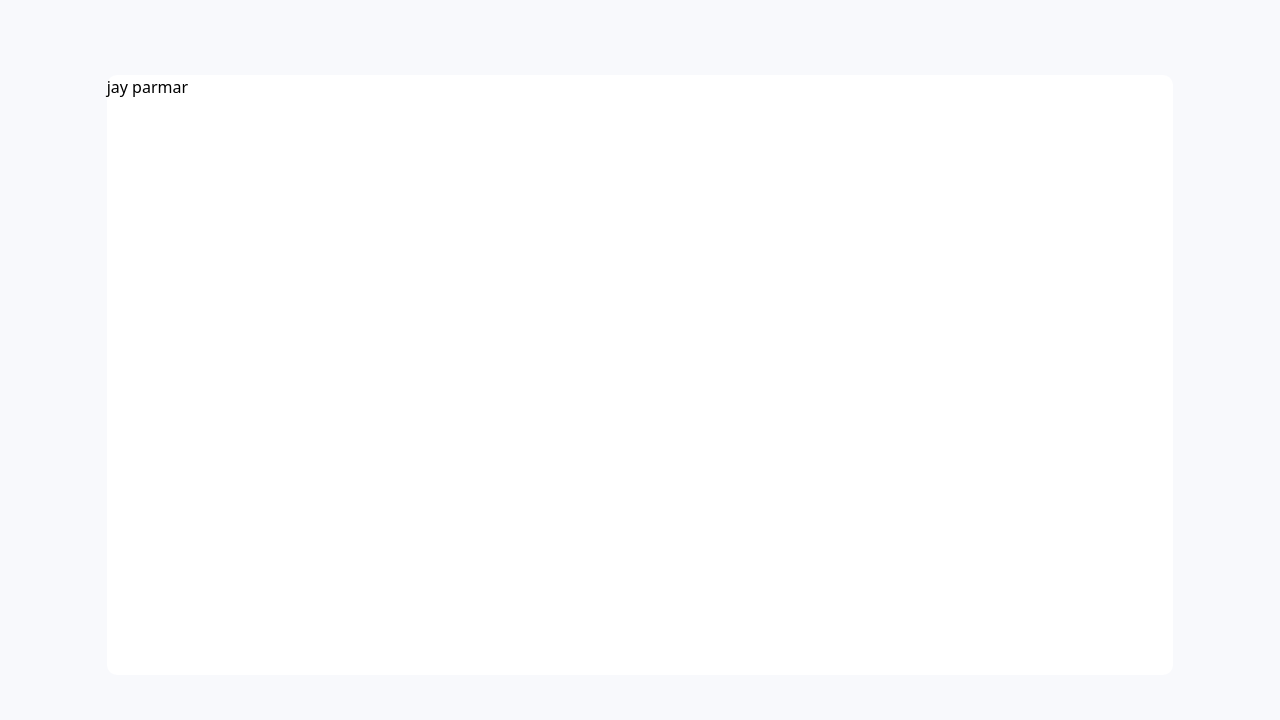
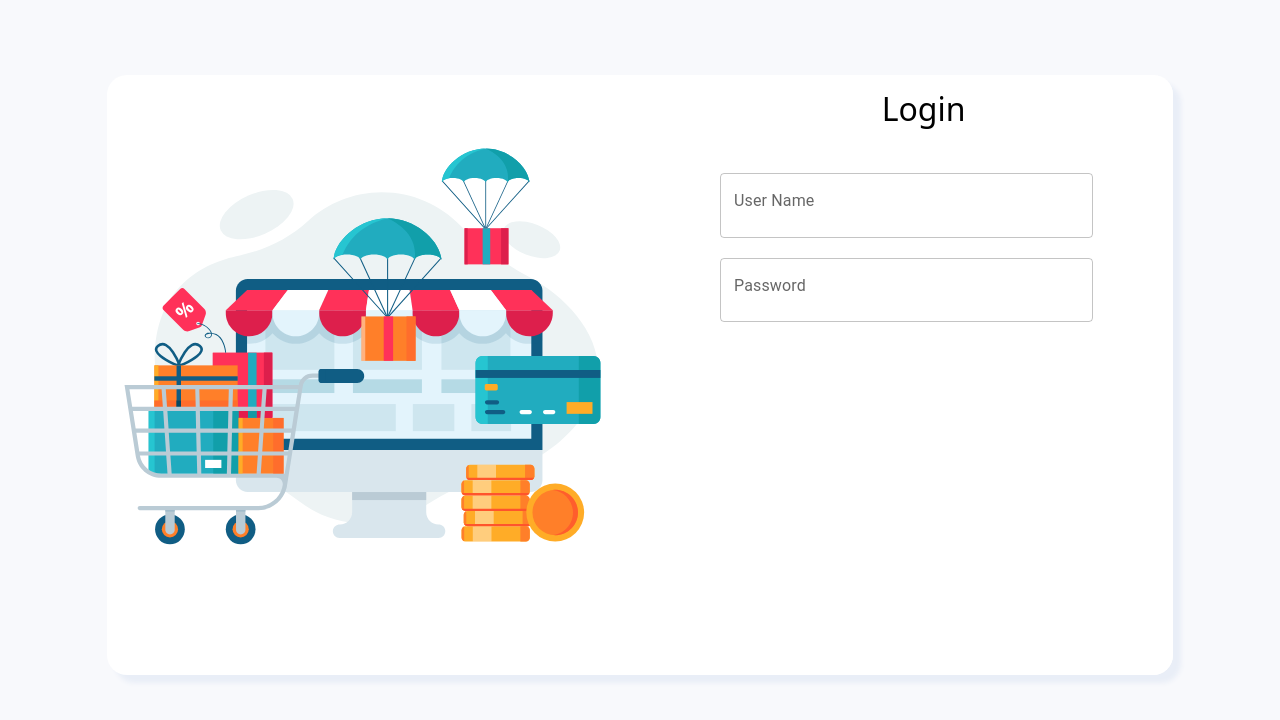
Before and after one commit to jayp2001/EcommersWebsite, a React (Create React App) app in the folder front-end-web/: page / in a window 1280 px wide. Shown: the top 720 px of the page. Built offline with nearby package versions, Linux system fonts and the light colour scheme.

Commit message:
login page

```diff
--- a/front-end-web/src/pages/css/login.css
+++ b/front-end-web/src/pages/css/login.css
@@ -2,5 +2,37 @@
     background-color: #fff;
     height: 600px;
     margin-top: 75px;
-    border-radius: 10px;
+    border-radius: 20px;
+    box-shadow: 8px 8px 5px #e9eef7;
+    overflow: hidden;
 }
+.card-left{
+    /* background-color: aqua; */
+    height: 600px;
+}
+.card-right{
+    background-color: #fff;
+    height: 600px;
+}
+.logo-wrapper{
+    margin-top: 60px;
+}
+
+.header{
+    margin-top: 10px;
+    font-size: 32px;
+    width: 50px;
+
+}
+
+.input-fields-wrapper{
+    padding: 40px 80px;
+    height: 540px;
+}
+.field-wrapper{
+    margin-bottom: 20px;
+}
+.field{
+    width: 100%;
+    font-size: 28px;
+}
--- a/front-end-web/src/pages/login.jsx
+++ b/front-end-web/src/pages/login.jsx
@@ -1,11 +1,35 @@
 import './css/login.css';
+import logo from './assets/ecommerce.svg'
+// import Box from '@mui/material/Box';
+import TextField from '@mui/material/TextField';
 // import "https://cdn.tailwindcss.com";
 function Login(){
     return(
         <div className="grid grid-row-1">
            <div className='grid grid-cols-12'>
                 <div className='grid col-span-10 col-start-2 box'>
-                        jay parmar
+                    <div className='grid grid-cols-2'>
+                        <div className='card-left'>
+                            <div className='logo-wrapper'>
+                                <img src={logo}/>
+                            </div>
+                        </div>
+                        <div className='card-right'>
+                            <div className='flex justify-center'>
+                                <div className='header'>
+                                    Login
+                                </div>
+                            </div>
+                            <div className='input-fields-wrapper'>
+                                <div className='field-wrapper flex justify-center'>
+                                    <TextField id="standard-basic" InputProps={{ style: { fontSize: 22 } }} className='field' label="User Name" variant="outlined" />
+                                </div>
+                                <div className='field-wrapper flex justify-center'>
+                                    <TextField id="standard-basic" InputProps={{ style: { fontSize: 22 } }} className='field' label="Password" variant="outlined" />
+                                </div>
+                            </div>
+                        </div>
+                    </div>
                 </div>
            </div>
         </div>
```
Also changed, not shown: front-end-web/src/pages/assets/ecommerce.svg (added).
